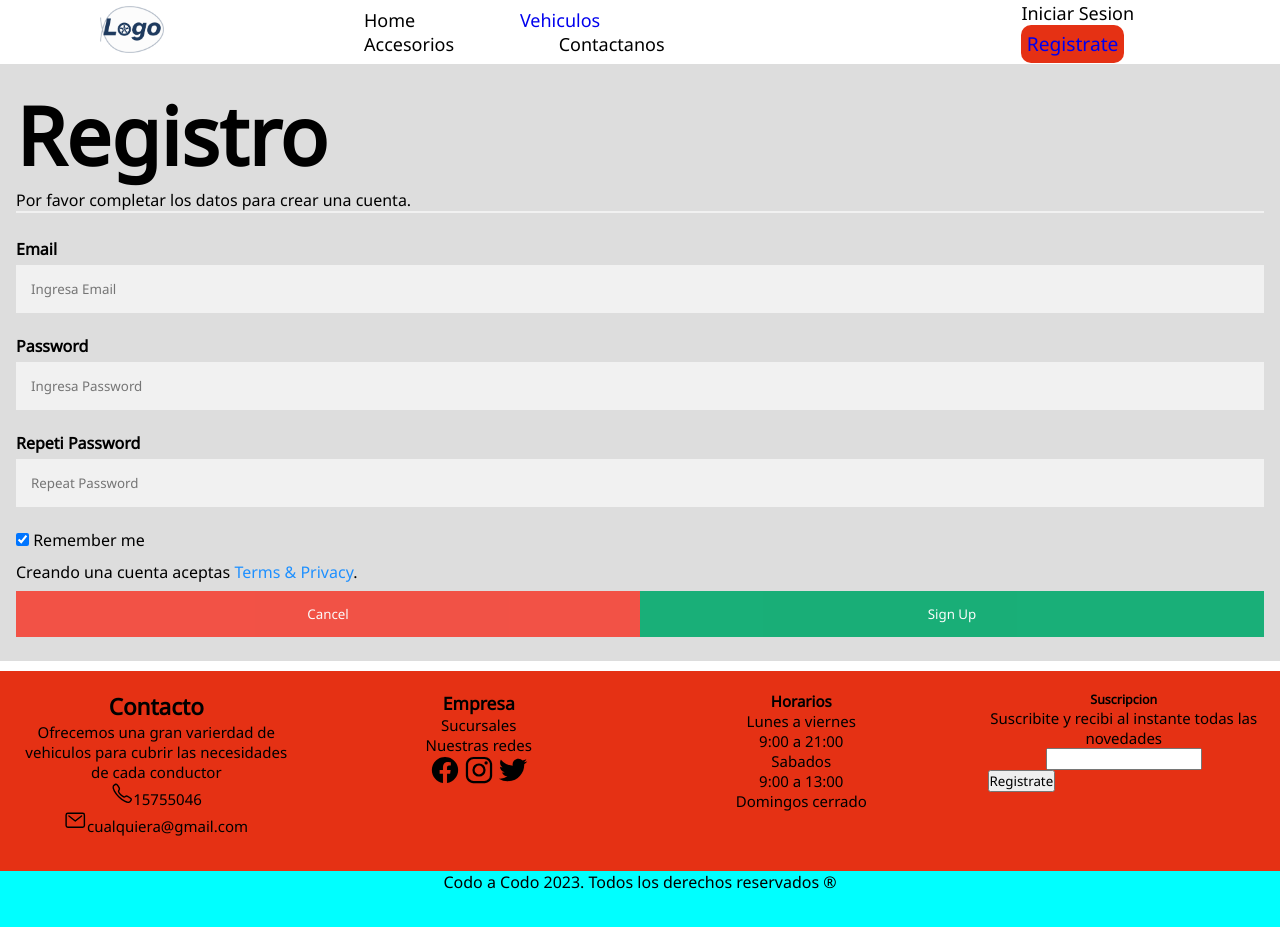
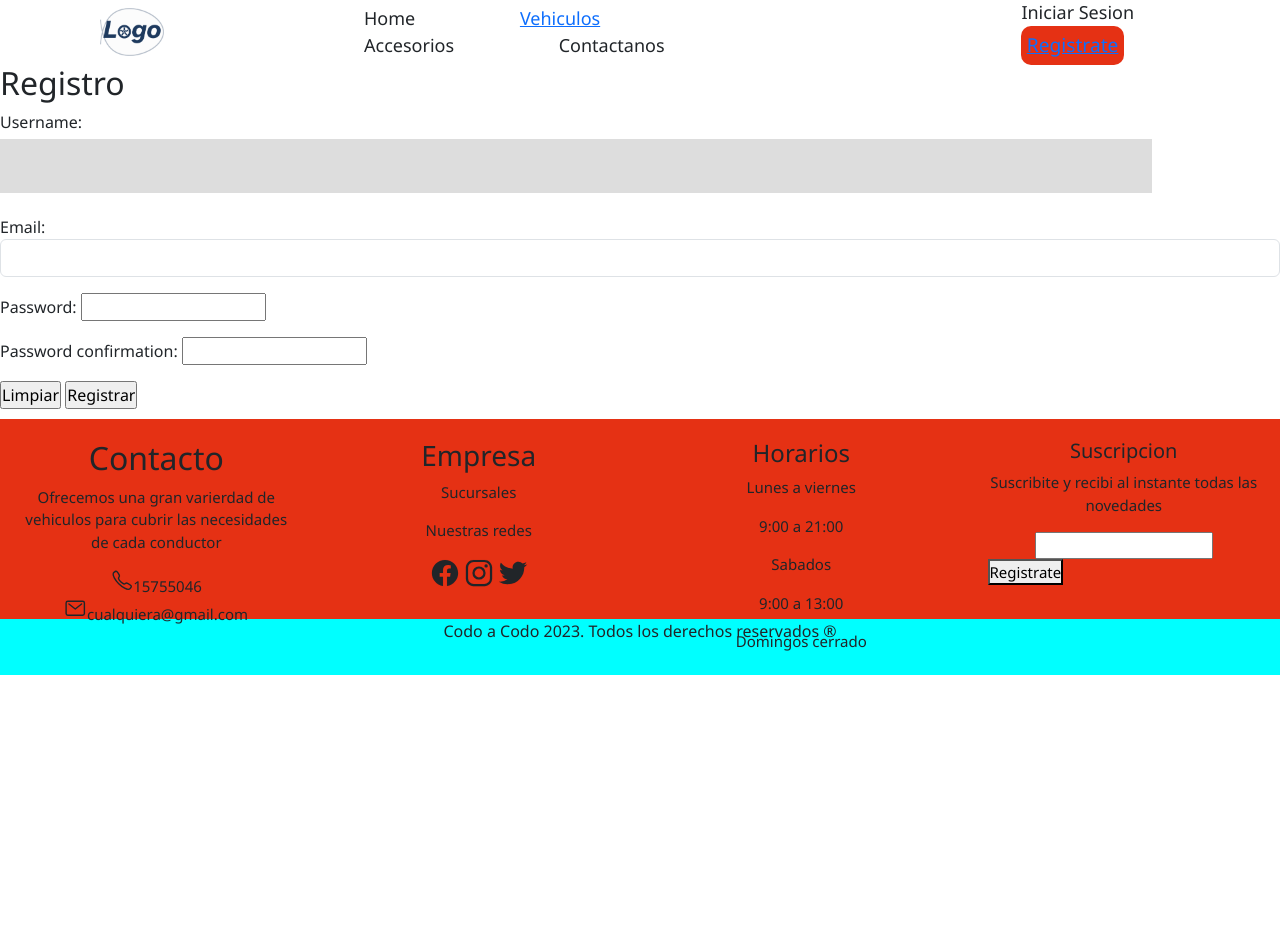
Before and after one commit to gcarreiras/tp_codoAcodo_group12, a Django app: page /signup/ in a window 1280 px wide. After the commit the page ends 675 px from the top, so only its background shows below. Run offline with Django 3.2, Linux system fonts and the light colour scheme.

Commit message:
Registro - falta terminar css

```diff
--- a/TP_codoAcodo_grupo12/urls.py
+++ b/TP_codoAcodo_grupo12/urls.py
@@ -19,8 +19,8 @@ from tasks import views
 
 urlpatterns = [
     path('admin/', admin.site.urls),
-    path('', views.index),
-    path('createuser/', views.createUser),
+    path('', views.index, name='index'),
+    #path('createuser/', views.createUser),
     path('signup/', views.signup, name='signupp'),
     path('accesories/', views.accesories, name='acc'),
     path('cars/', views.cars , name='car'),
--- /dev/null
+++ b/tasks/forms.py
@@ -0,0 +1,16 @@
+from django import forms
+from django.contrib.auth.models import User
+from django.contrib.auth.forms import UserCreationForm
+
+#class LoginForm(forms.Form):
+#    username = forms.CharField(max_length=65)
+#    password = forms.CharField(max_length=65, widget=forms.PasswordInput)
+
+class RegisterForm(UserCreationForm):
+
+    username = forms.CharField(widget=forms.TextInput(attrs={'class': 'inputs'}))
+    email = forms.EmailField(widget=forms.EmailInput(attrs={'class': 'form-control'}))
+
+    class Meta:
+        model=User
+        fields = ['username', 'email', 'password1', 'password2']
--- a/tasks/static/css/signup_styles.css
+++ b/tasks/static/css/signup_styles.css
@@ -8,16 +8,16 @@
     background-color: #ddd;
 }
 
-input[type=text], input[type=password] {
-    width: 100%;
+.inputs {
+    width: 90%;
     padding: 15px;
     margin: 5px 0 22px 0;
-    display: inline-block;
+    display: block;
     border: none;
     background: #f1f1f1;
 }
 
-input[type=text]:focus, input[type=password]:focus {
+.inputs:focus {
     background-color: #ddd;
     outline: none;
 }
--- a/tasks/templates/signup.html
+++ b/tasks/templates/signup.html
@@ -4,36 +4,36 @@
 {% block content %}
 
 <head>
+  <link href="https://cdn.jsdelivr.net/npm/bootstrap@5.3.0-alpha3/dist/css/bootstrap.min.css" rel="stylesheet" integrity="sha384-KK94CHFLLe+nY2dmCWGMq91rCGa5gtU4mk92HdvYe+M/SXH301p5ILy+dN9+nJOZ" crossorigin="anonymous">
   <link rel="stylesheet" href="{% static 'css\signup_styles.css' %}">
 </head>
 
-<form action="" class="formulario_registro">
-    <div class="contenedor_formulario">
-      <h1>Registro</h1>
-      <p>Por favor completar los datos para crear una cuenta.</p>
-      <hr>
+<form action="" method="POST" class="formulario_registro">
 
-      <label for="email"><b>Email</b></label>
-      <input type="text" placeholder="Ingresa Email" name="email" required>
+  {% csrf_token %}
+  <h2> Registro </h2>
 
-      <label for="psw"><b>Password</b></label>
-      <input type="password" placeholder="Ingresa Password" name="psw" required>
+  {% for field in form %}
 
-      <label for="psw-repeat"><b>Repeti Password</b></label>
-      <input type="password" placeholder="Repeat Password" name="psw-repeat" required>
-
-      <label>
-        <input type="checkbox" checked="checked" name="remember" style="margin-bottom:15px"> Remember me
-      </label>
-
-      <p>Creando una cuenta aceptas  <a href="#" style="color:dodgerblue">Terms & Privacy</a>.</p>
-
-      <div class="clearfix">
-        <button type="button" class="btn_reg cancelbtn">Cancel</button>
-        <button type="submit" class="btn_reg signupbtn">Sign Up</button>
-      </div>
-    </div>
-  </form>
+  <p>
+      {%  if field.errors %}
+      <ul class="errorlist">
+        {% for error in field.errors %}
+        <li>{{ error }}</li>
+        {% endfor %}
+      </ul>
+      {% endif %}
+      {{ field.label_tag }} {{ field }}
 
 
-{% endblock %}
+  </p>
+  {% endfor %}
+
+  <!-- {{ form.as_p }} -->
+  <input type="reset" value="Limpiar">
+  <input type="submit" value="Registrar">
+
+</form>
+
+
+{% endblock content %}
--- a/tasks/views.py
+++ b/tasks/views.py
@@ -1,18 +1,32 @@
-from django.shortcuts import render
+from django.shortcuts import render, redirect
 from django.contrib.auth.forms import UserCreationForm
+from django.contrib.auth import login, authenticate
+from .forms import RegisterForm
 
 
 
 def index(request):
     return render(request, 'index.html')
 
-def createUser(request):
-    return render(request, 'createUser.html',{
-        'form': UserCreationForm
-    })
+def signup(request):
+    if request.method == 'GET':
+        form = RegisterForm()
+        return render(request, 'signup.html', {'form': form})
 
-def signup(request):
-    return render(request, 'signup.html')
+    if request.method == 'POST':
+        form = RegisterForm(request.POST)
+        if form.is_valid():
+            user = form.save(commit=False)
+            user.username = user.username.lower()
+            user.save()
+            messages.success(request, 'Registro con exito')
+            login(request, user)
+            return redirect('index')
+        else:
+            return render(request, 'signup.html', {'form': form})
+
+#def signup(request):
+#    return render(request, 'signup.html')
 
 def accesories(request):
     #return render(request, acc)
```
